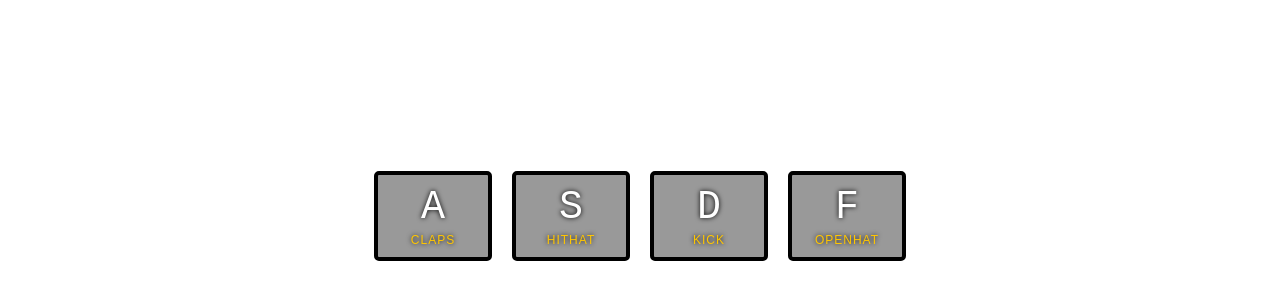
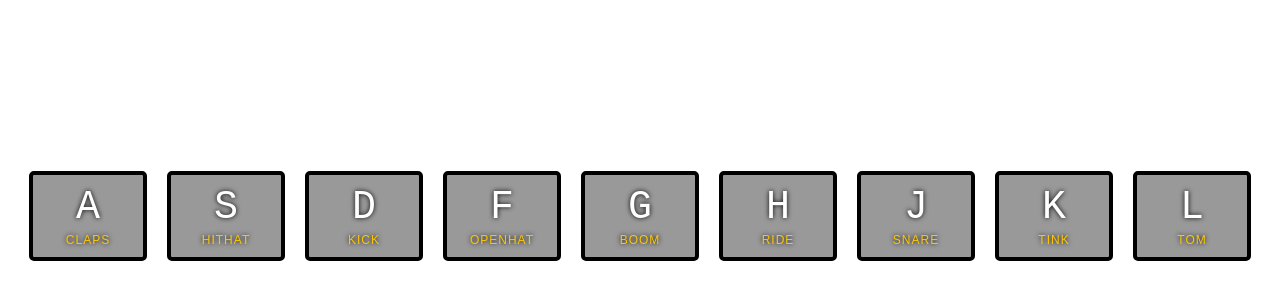
Before and after one commit to siddharthPriyadarshi/javascript30days-challenge, a plain HTML site: page day1/JavaScript Drum Kit/index.html in a window 1280 px wide. Shown: the part 184-484 px from the top of the page. Drawn offline with Linux system fonts and the light colour scheme.

Commit message:
all keys added A-L

```diff
--- a/day1/JavaScript Drum Kit/index.html
+++ b/day1/JavaScript Drum Kit/index.html
@@ -6,27 +6,52 @@
     <meta http-equiv="X-UA-Compatible" content="IE=edge">
     <meta name="viewport" content="width=device-width, initial-scale=1.0">
     <title>JS Drum Kit</title>
-    <link rel = "stylesheet" type = "text/css" href ="style.css">
+    <link rel="stylesheet" type="text/css" href="style.css">
 </head>
 
 <body>
     <div class="keys">
-        <div data-keys="65" class="key">
+        <div data-key="65" class="key">
             <kbd>A</kbd>
             <span class="sound">claps</span>
         </div>
-        <div data-keys="83" class="key">
+        <div data-key="83" class="key">
             <kbd>S</kbd>
             <span class="sound">hithat</span>
         </div>
-        <div data-keys="68" class="key">
+        <div data-key="68" class="key">
             <kbd>D</kbd>
             <span class="sound">kick</span>
         </div>
-        <div data-keys="70" class="key">
+        <div data-key="70" class="key">
             <kbd>F</kbd>
             <span class="sound">openhat</span>
         </div>
+
+        <div data-key="71" class="key">
+            <kbd>G</kbd>
+            <span class="sound">boom</span>
+        </div>
+
+        <div data-key="72" class="key">
+            <kbd>H</kbd>
+            <span class="sound">ride</span>
+        </div>
+
+        <div data-key="74" class="key">
+            <kbd>J</kbd>
+            <span class="sound">snare</span>
+        </div>
+
+        <div data-key="75" class="key">
+            <kbd>K</kbd>
+            <span class="sound">tink</span>
+        </div>
+        <div data-key="76" class="key">
+            <kbd>L</kbd>
+            <span class="sound">tom</span>
+        </div>
+
     </div>
 
     <audio data-key="65" src="sounds/01 - JavaScript Drum Kit_sounds_clap.wav"></audio>
@@ -34,20 +59,31 @@
     <audio data-key="68" src="sounds/01 - JavaScript Drum Kit_sounds_kick.wav"></audio>
     <audio data-key="70" src="sounds/01 - JavaScript Drum Kit_sounds_openhat.wav"></audio>
 
+    <audio data-key="71" src="sounds/01 - JavaScript Drum Kit_sounds_boom.wav"></audio>
+    <audio data-key="72" src="sounds/01 - JavaScript Drum Kit_sounds_ride.wav"></audio>
+    <audio data-key="74" src="sounds/01 - JavaScript Drum Kit_sounds_snare.wav"></audio>
+    <audio data-key="75" src="sounds/01 - JavaScript Drum Kit_sounds_tink.wav"></audio>
+    <audio data-key="76" src="sounds/01 - JavaScript Drum Kit_sounds_tom.wav"></audio>
+
     <script>
-        window.addEventListener('keydown', function(e) {
-            const audio = document.querySelector(`audio[data-key="${e.keyCode}"]`) ;
+        function playBeat(e) {
+            const audio = document.querySelector(`audio[data-key="${e.keyCode}"]`);
             const key = document.querySelector(`.key[data-key="${e.keyCode}"]`);
-            console.log(audio);
-
-
-            if(!audio) return ; //we are stopping the function from its execution
+            if (!audio) return; //we are stopping the function from its execution
             audio.currentTime = 0;
             audio.play();
+            key.classList.add("playing");
+        }
 
+        function removeTransition(e) {
+            if (e.propertyName !== 'transform') return; //It will skip if its not a transform
+            this.classList.remove("playing");
+        }
 
+        var keys = document.querySelectorAll(".key");
+        keys.forEach(key => key.addEventListener("transitionend", removeTransition));
 
-        });
+        window.addEventListener('keydown', playBeat);
     </script>
 </body>
 
--- a/day1/JavaScript Drum Kit/style.css
+++ b/day1/JavaScript Drum Kit/style.css
@@ -23,7 +23,7 @@ html {
     margin: 1rem;
     font-size: 1.5rem;
     padding: 1rem .5rem;
-    transition: all .07s ease;
+    transition: all 0.07s;
     width: 10rem;
     text-align: center;
     color: white;
```
Also changed, not shown: 4 other files.
